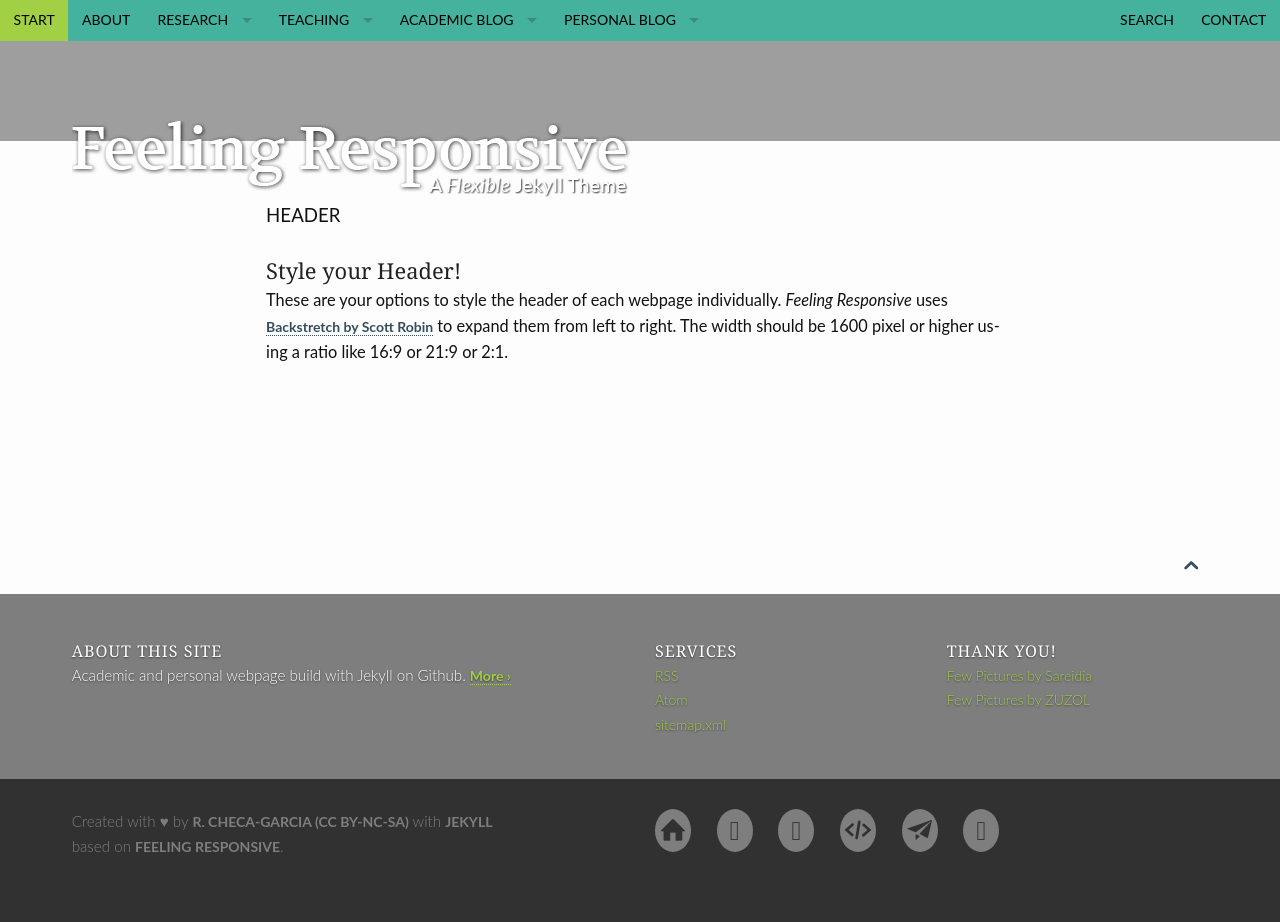
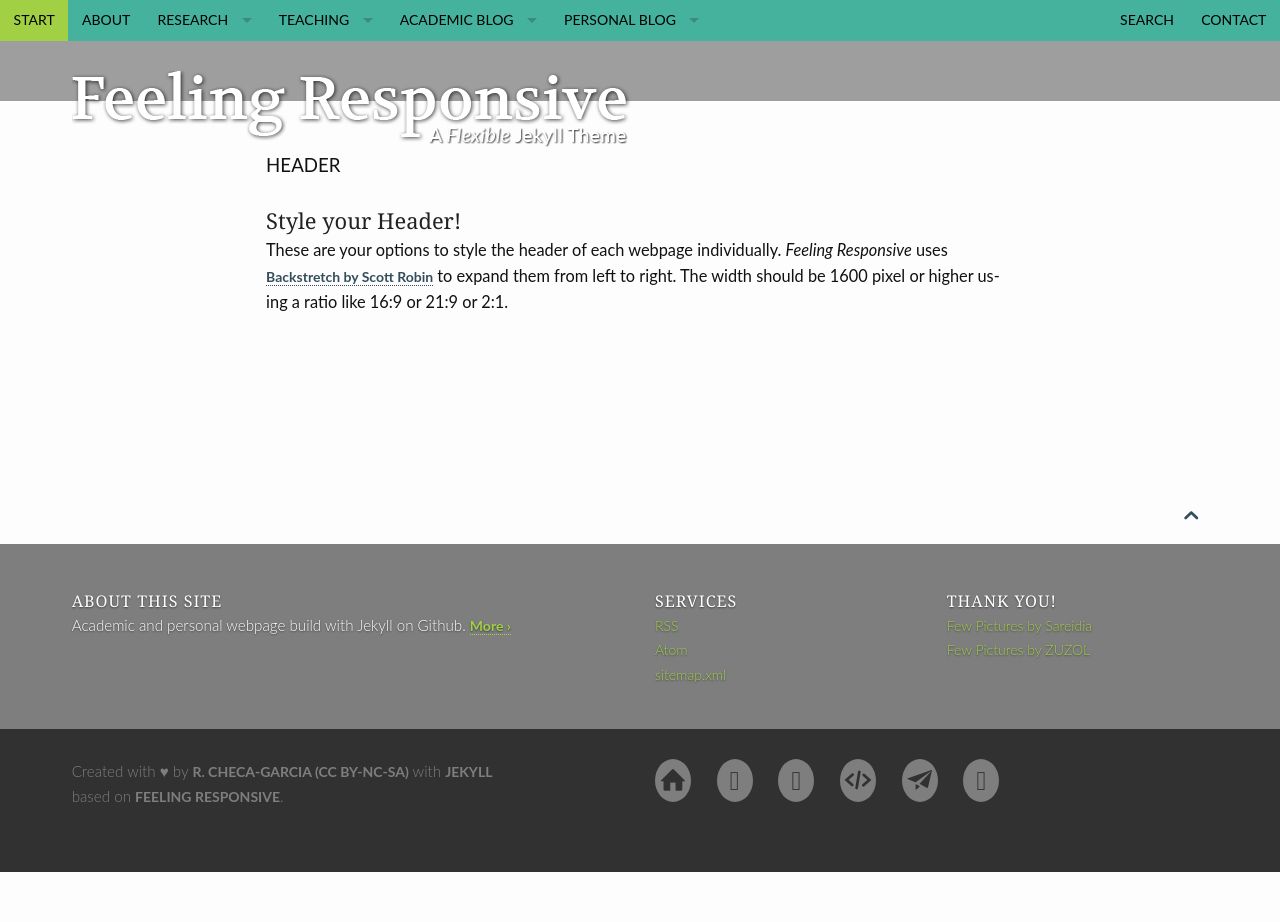
Before and after one commit to RCHG/rchg.github.io, a Jekyll site: the page built from pages/headers.md, in a window 1280 px wide. Built offline with Jekyll 4.4.1, drawn with Linux system fonts in a browser that asks for light colours; after the commit the page ends 900 px from its top, so only the background shows below that.

Commit message:
Update _07_layout.scss

```diff
--- a/_sass/_07_layout.scss
+++ b/_sass/_07_layout.scss
@@ -115,10 +115,10 @@ body.video cite { color: #fff; }
 
 @media #{$medium-only} {
     #logo img {
-        margin-top: 60px;
+        margin-top: 30px;
     }
     #masthead {
-        height: 100px;
+        height: 60px;
     }
     #masthead-with-pattern {
         padding: 20px 0;
@@ -138,10 +138,10 @@ body.video cite { color: #fff; }
 
 @media #{$large-only} {
     #logo img {
-        margin-top: 80px;
+        margin-top: 30px;
     }
     #masthead {
-        height: 100px;
+        height: 60px;
     }
     #masthead-with-pattern {
         padding: 30px 0;
@@ -150,7 +150,7 @@ body.video cite { color: #fff; }
         padding: 30px 0;
     }
     #masthead-with-text {
-        height: 100px;
+        height: 60px;
         padding: 60px 0;
     }
 }
@@ -161,10 +161,10 @@ body.video cite { color: #fff; }
 
 @media #{$xlarge-up} {
     #logo img {
-        margin-top: 110px;
+        margin-top: 60px;
     }
     #masthead {
-        height: 100px;
+        height: 60px;
     }
     #masthead-with-pattern {
         padding: 45px 0;
@@ -174,22 +174,22 @@ body.video cite { color: #fff; }
     }
     #masthead-with-text {
         padding: 95px 0;
-        height: 100px;
+        height: 60px;
     }
 }
 
 
 #title-image-small {
-    height: 12px;
+    height: 120px;
 }
 #title-image-large {
-    height: 24px;
+    height: 204px;
 }
 #title-image-index-small {
-    height: 12px;
+    height: 120px;
 }
 #title-image-index-large {
-    height: 26px;
+    height: 260px;
 }
 
 
@@ -248,7 +248,7 @@ body.video cite { color: #fff; }
 #up-to-top a {
     font-size: 24px;
     padding: 5px;
-    border-radius: 3px;
+    border-radius: 1px;
 }
 #up-to-top a:hover {
     background: $grey-2;
```
